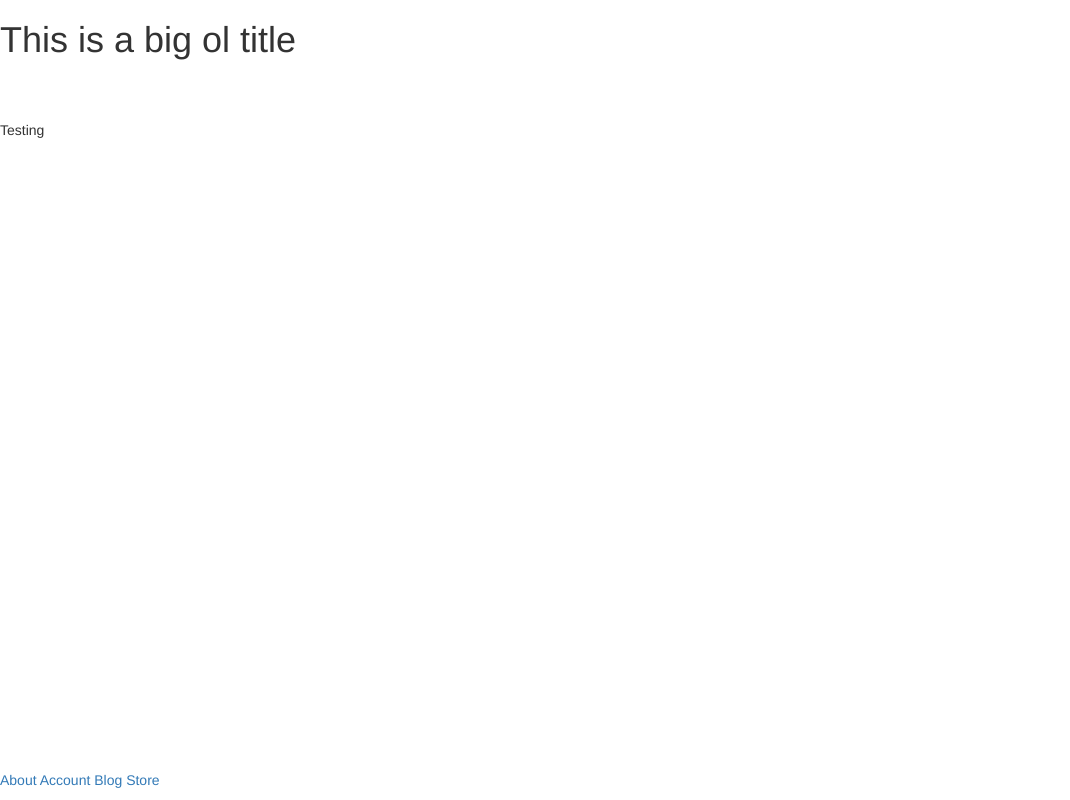
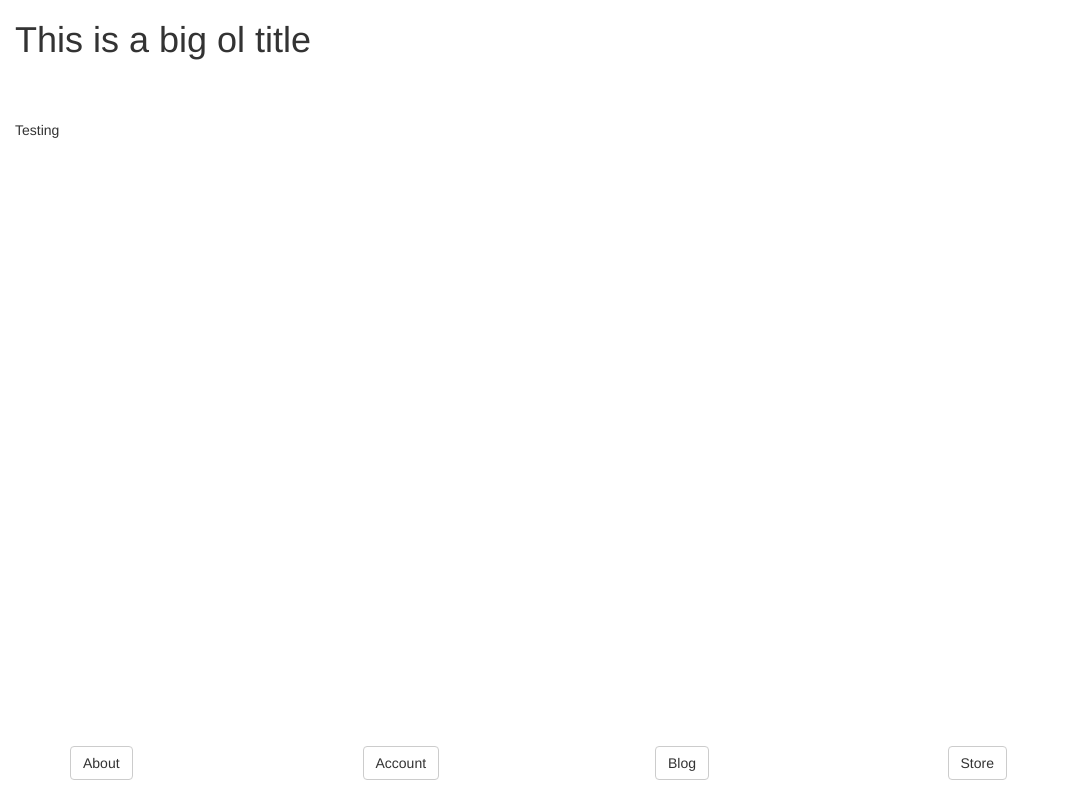
Before and after one commit to noah1664/G11, a PHP site: page / in a window 1280 px wide. Shown: the whole page, without its empty margins (0-1070 px from the left). Run offline with PHP 8.4, Linux system fonts and the light colour scheme; some libraries are stand-ins or nearby versions.

Commit message:
More fixes to footer and html

```diff
--- a/index.html
+++ b/index.html
@@ -1,26 +1,41 @@
 <!DOCTYPE html>
     <html lang="en">
         <head>
+            <title>GeekSQUAD Website</title>
 		    <meta charset="UTF-8" name="viewport" content="width=device-width, initial-scale=1">
-		    <title>GeekSQUAD Website</title>
             <link rel="stylesheet" type="text/css" href="https://maxcdn.bootstrapcdn.com/bootstrap/3.3.7/css/bootstrap.min.css">
             <link rel="stylesheet" type="text/css" href="style/headerfooter.css">
+            <script src="https://ajax.googleapis.com/ajax/libs/jquery/3.1.1/jquery.min.js"></script>
+            <script src="https://maxcdn.bootstrapcdn.com/bootstrap/3.3.7/js/bootstrap.min.js"></script>
         </head>
         <body>
             <header>
-                <h1>This is a big ol title</h1>
+                <div class="container-fluid">
+                    <h1>This is a big ol title</h1>
+                </div>
             </header>
             <main>
-				<p>Testing</p>
+                <div class="container-fluid">
+                      <p>Testing</p>
+                </div>
             </main>
             <footer>
-				<div id = "footerchild">
-					<p>
-						<a href="about.html">About<a/>
-						<a href="account.html">Account<a/>
-						<a href="blog.html">Blog<a/>
-						<a href="store.html">Store<a/>
-					</p>
+				<div class="container">
+					<div class="row">
+                        <div class="col-sm-3">
+                            <a class="btn btn-default" href="about.html">About<a/>
+                        </div>
+                        <div class="col-sm-3">
+						    <a class="btn btn-default" href="account.html">Account<a/>
+                        </div>
+                        <div class="col-sm-3">
+                            <a class="btn btn-default" href="blog.html">Blog<a/>
+                        </div>
+                        <div class="col-sm-3">
+						    <a class="btn btn-default" href="store.html">Store<a/>
+                        </div>
+					    </div>
+                    </div>
 				</div>
             </footer>
         </body>
--- a/style/headerfooter.css
+++ b/style/headerfooter.css
@@ -14,6 +14,7 @@ footer {
     bottom: 0;
     width: 100%;
     /* Set the fixed height of the footer here */
+    margin-bottom: 20px;
 }
 header {
     /*Core essentials for fixed header placement*/
```
